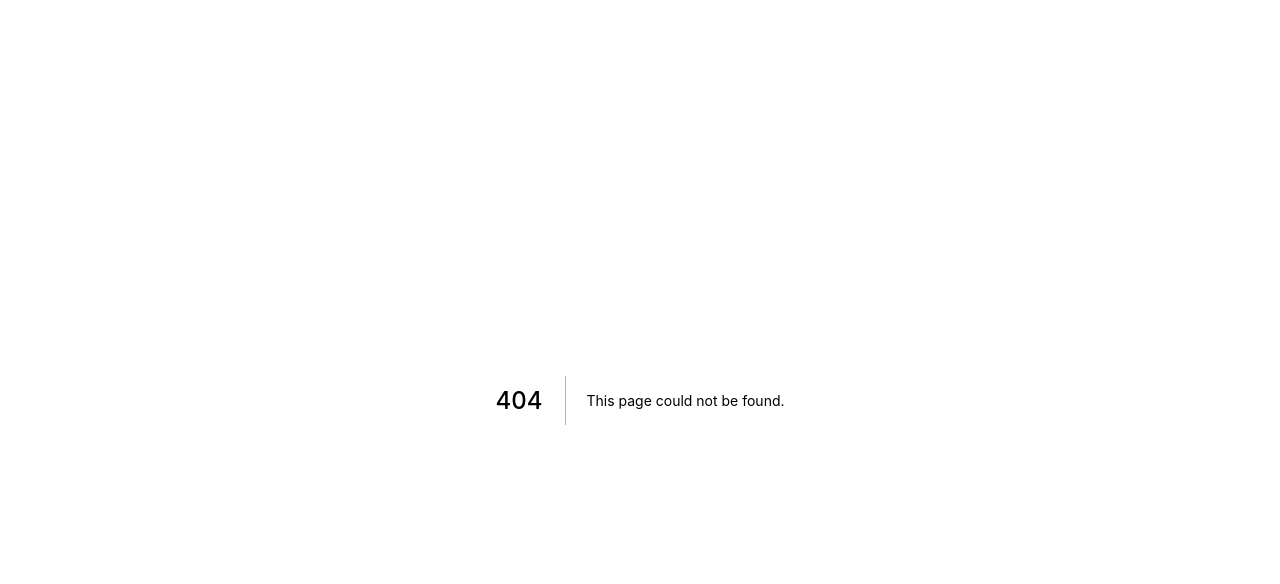
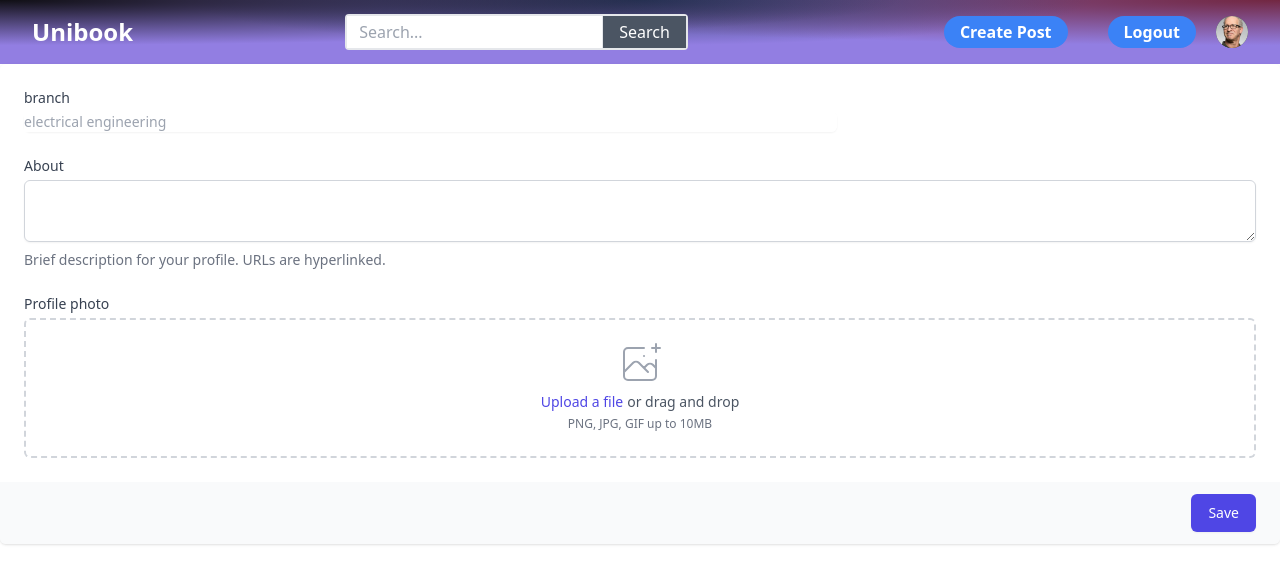
Before and after one commit to pritamp17/UniBook, a Next.js app: page /misc/editProfile in a window 1280 px wide. Before the commit this address had no page. Shown: the top 584 px of the page. Built offline with nearby package versions, Linux system fonts and the light colour scheme.

Commit message:
dashboard

```diff
--- /dev/null
+++ b/components/Editdetails.js
@@ -0,0 +1,120 @@
+import React from 'react'
+
+export default function editdetails() {
+  return (
+    <>
+    <div className="">
+          {/* <div className="md:col-span-1">
+            <div className="px-4 sm:px-0">
+              <h3 className="text-lg font-medium leading-6 text-gray-900">Profile</h3>
+              <p className="mt-1 text-sm text-gray-600">
+                This information will be displayed publicly so be careful what you share!
+              </p>
+            </div>
+          </div> */}
+
+      <div className="mt-5 md:mt-0 md:col-span-2">
+     <form action="#" method="POST">
+              <div className="shadow sm:rounded-md sm:overflow-hidden">
+                <div className="px-4 py-5 bg-white space-y-6 sm:p-6">
+                  <div className="grid grid-cols-3 gap-6">
+                    <div className="col-span-3 sm:col-span-2">
+                      <label htmlFor="" className="block text-sm font-medium text-gray-700">
+                        branch
+                      </label>
+                      <div className="mt-1 flex rounded-md shadow-sm">
+                        <input
+                          type="text"
+                          name="company-website"
+                          id="company-website"
+                          className="focus:ring-indigo-500 focus:border-indigo-500 flex-1 block w-full rounded-none rounded-r-md sm:text-sm border-gray-300"
+                          placeholder="electrical engineering"
+                        />
+                      </div>
+                    </div>
+                  </div>
+
+                  <div>
+                    <label htmlFor="about" className="block text-sm font-medium text-gray-700">
+                      About
+                    </label>
+                    <div className="mt-1">
+                      <textarea
+                        id="about"
+                        name="about"
+                        rows={3}
+                        className="shadow-sm focus:ring-indigo-500 focus:border-indigo-500 mt-1 block w-full sm:text-sm border border-gray-300 rounded-md"
+                        placeholder=""
+                        defaultValue={''}
+                      />
+                    </div>
+                    <p className="mt-2 text-sm text-gray-500">
+                      Brief description for your profile. URLs are hyperlinked.
+                    </p>
+                  </div>
+
+                  {/* <div>
+                    <label className="block text-sm font-medium text-gray-700">Photo</label>
+                    <div className="mt-1 flex items-center">
+                      <span className="inline-block h-12 w-12 rounded-full overflow-hidden bg-gray-100">
+                        <svg className="h-full w-full text-gray-300" fill="currentColor" viewBox="0 0 24 24">
+                          <path d="M24 20.993V24H0v-2.996A14.977 14.977 0 0112.004 15c4.904 0 9.26 2.354 11.996 5.993zM16.002 8.999a4 4 0 11-8 0 4 4 0 018 0z" />
+                        </svg>
+                      </span>
+                      <button
+                        type="button"
+                        className="ml-5 bg-white py-2 px-3 border border-gray-300 rounded-md shadow-sm text-sm leading-4 font-medium text-gray-700 hover:bg-gray-50 focus:outline-none focus:ring-2 focus:ring-offset-2 focus:ring-indigo-500"
+                      >
+                        Change
+                      </button>
+                    </div>
+                  </div> */}
+
+                  <div>
+                    <label className="block text-sm font-medium text-gray-700">Profile photo</label>
+                    <div className="mt-1 flex justify-center px-6 pt-5 pb-6 border-2 border-gray-300 border-dashed rounded-md">
+                      <div className="space-y-1 text-center">
+                        <svg
+                          className="mx-auto h-12 w-12 text-gray-400"
+                          stroke="currentColor"
+                          fill="none"
+                          viewBox="0 0 48 48"
+                          aria-hidden="true"
+                        >
+                          <path
+                            d="M28 8H12a4 4 0 00-4 4v20m32-12v8m0 0v8a4 4 0 01-4 4H12a4 4 0 01-4-4v-4m32-4l-3.172-3.172a4 4 0 00-5.656 0L28 28M8 32l9.172-9.172a4 4 0 015.656 0L28 28m0 0l4 4m4-24h8m-4-4v8m-12 4h.02"
+                            strokeWidth={2}
+                            strokeLinecap="round"
+                            strokeLinejoin="round"
+                          />
+                        </svg>
+                        <div className="flex text-sm text-gray-600">
+                          <label
+                            htmlFor="file-upload"
+                            className="relative cursor-pointer bg-white rounded-md font-medium text-indigo-600 hover:text-indigo-500 focus-within:outline-none focus-within:ring-2 focus-within:ring-offset-2 focus-within:ring-indigo-500"
+                          >
+                            <span>Upload a file</span>
+                            <input id="file-upload" name="file-upload" type="file" className="sr-only" />
+                          </label>
+                          <p className="pl-1">or drag and drop</p>
+                        </div>
+                        <p className="text-xs text-gray-500">PNG, JPG, GIF up to 10MB</p>
+                      </div>
+                    </div>
+                  </div>
+                </div>
+                <div className="px-4 py-3 bg-gray-50 text-right sm:px-6">
+                  <button
+                    type="submit"
+                    className="inline-flex justify-center py-2 px-4 border border-transparent shadow-sm text-sm font-medium rounded-md text-white bg-indigo-600 hover:bg-indigo-700 focus:outline-none focus:ring-2 focus:ring-offset-2 focus:ring-indigo-500"
+                  >
+                    Save
+                  </button>
+                </div>
+              </div>
+            </form>
+            </div>
+            </div>
+    </>
+  )
+}
--- /dev/null
+++ b/components/UserCard.js
@@ -0,0 +1,58 @@
+import { PaperClipIcon } from '@heroicons/react/solid'
+import Router from "next/router";
+export default function Example(user) {
+  return (
+    <div className="bg-white shadow overflow-hidden sm:rounded-lg">
+      <div className="px-4 py-5 sm:px-6">
+        <h3 className="text-lg leading-6 font-medium text-gray-900">Your Dashboard</h3>
+        {/* <p className="mt-1 max-w-2xl text-sm text-gray-500">EDIT INFO</p> */}
+        <button type="button" className="text-gray-900 bg-white border border-gray-300 focus:outline-none hover:bg-gray-100 focus:ring-4 focus:ring-gray-200 font-medium rounded-lg text-sm px-5 py-2.5 mr-2 mb-2 dark:bg-gray-800 dark:text-white dark:border-gray-600 dark:hover:bg-gray-700 dark:hover:border-gray-600 dark:focus:ring-gray-700" onClick={()=>{Router.push('/misc/editProfile')}}>
+        Edit Profile </button>
+      </div>
+      <div className="border-t border-gray-200">
+        <dl>
+          <div className="bg-gray-50 px-4 py-5 sm:grid sm:grid-cols-3 sm:gap-4 sm:px-6">
+            <dt className="text-sm font-medium text-gray-500">Full name</dt>
+            <dd className="mt-1 text-sm text-gray-900 sm:mt-0 sm:col-span-2">Margot Foster</dd>
+          </div>
+          <div className="bg-white px-4 py-5 sm:grid sm:grid-cols-3 sm:gap-4 sm:px-6">
+            <dt className="text-sm font-medium text-gray-500">email</dt>
+            <dd className="mt-1 text-sm text-gray-900 sm:mt-0 sm:col-span-2">email@g.com</dd>
+          </div>
+          <div className="bg-gray-50 px-4 py-5 sm:grid sm:grid-cols-3 sm:gap-4 sm:px-6">
+            <dt className="text-sm font-medium text-gray-500">registratio</dt>
+            <dd className="mt-1 text-sm text-gray-900 sm:mt-0 sm:col-span-2">registration</dd>
+          </div>
+          <div className="bg-white px-4 py-5 sm:grid sm:grid-cols-3 sm:gap-4 sm:px-6">
+            <dt className="text-sm font-medium text-gray-500">branch</dt>
+            <dd className="mt-1 text-sm text-gray-900 sm:mt-0 sm:col-span-2"> electrical </dd>
+          </div>
+          <div className="bg-gray-50 px-4 py-5 sm:grid sm:grid-cols-3 sm:gap-4 sm:px-6">
+            <dt className="text-sm font-medium text-gray-500">About</dt>
+            <dd className="mt-1 text-sm text-gray-900 sm:mt-0 sm:col-span-2">
+              your hobbies intrests
+            </dd>
+          </div>
+          <div className="bg-white px-4 py-5 sm:grid sm:grid-cols-3 sm:gap-4 sm:px-6">
+            <dt className="text-sm font-medium text-gray-500">Attachments</dt>
+            <dd className="mt-1 text-sm text-gray-900 sm:mt-0 sm:col-span-2">
+              <ul role="list" className="border border-gray-200 rounded-md divide-y divide-gray-200">
+                <li className="pl-3 pr-4 py-3 flex items-center justify-between text-sm">
+                  <div className="w-0 flex-1 flex items-center">
+                    <PaperClipIcon className="flex-shrink-0 h-5 w-5 text-gray-400" aria-hidden="true" />
+                    <span className="ml-2 flex-1 w-0 truncate">idcard</span>
+                  </div>
+                  <div className="ml-4 flex-shrink-0">
+                    <a href="#" className="font-medium text-indigo-600 hover:text-indigo-500">
+                      Download
+                    </a>
+                  </div>
+                </li>
+              </ul>
+            </dd>
+          </div>
+        </dl>
+      </div>
+    </div>
+  )
+}
--- a/package.json
+++ b/package.json
@@ -9,6 +9,7 @@
   },
   "dependencies": {
     "@headlessui/react": "^1.5.0",
+    "@heroicons/react": "^1.0.6",
     "autoprefixer": "^10.4.2",
     "axios": "^0.26.1",
     "bcrypt": "^5.0.1",
--- /dev/null
+++ b/pages/misc/editProfile.js
@@ -0,0 +1,15 @@
+import UserNav from '@components/UserNav'
+import React from 'react'
+import  Editdetails from '@components/Editdetails'
+
+function editProfile() {
+  return (
+    <>
+      <UserNav/>
+    <Editdetails/>
+    </>
+
+  )
+}
+
+export default editProfile
--- a/pages/user_dash.js
+++ b/pages/user_dash.js
@@ -1,8 +1,13 @@
+import UserNav from '@components/UserNav'
 import React from 'react'
+import  UserCard from '@components/userCard'
 
 function user_dash() {
   return (
-    <div>user_dash</div>
+    <>
+    <UserNav/>
+    <UserCard/>
+    </>
   )
 }
 
--- a/tailwind.config.js
+++ b/tailwind.config.js
@@ -3,5 +3,8 @@ module.exports = {
   theme: {
     extend: {},
   },
-  plugins: [],
+  plugins: [
+
+
+  ],
 };
```
Also changed, not shown: pages/user/[id].js (added), 1 other file (tests, documents, lock files or other folders).
